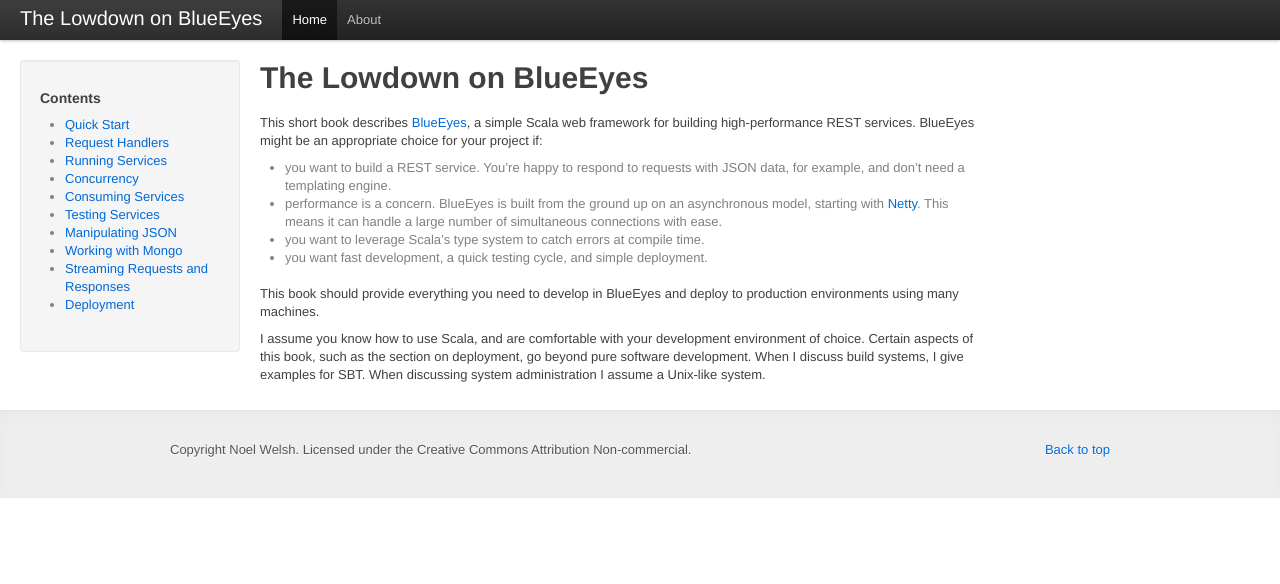
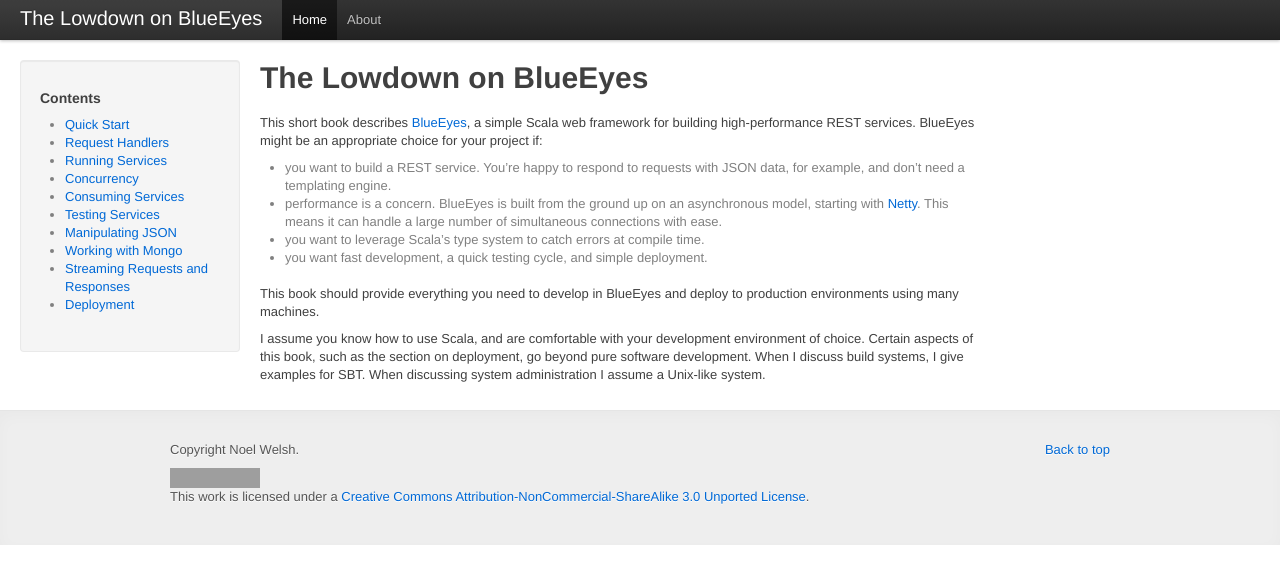
Before and after one commit to noelwelsh/making-eyes, a Jekyll site: the page built from index.markdown, in a window 1280 px wide. Shown: the top 584 px of the page. Built offline with Jekyll 4.4.1, drawn with Linux system fonts in a browser that asks for light colours; part of the change alters nothing that is shown; grey boxes are pictures that could not be loaded.

Commit message:
Add licence and analytics tracking code

```diff
--- a/_layouts/page.html
+++ b/_layouts/page.html
@@ -3,8 +3,8 @@
     <meta http-equiv="Content-Type" content="text/html; charset=utf-8">
     <title>{{ page.title }}</title>
 
-    <link href="/css/bootstrap.min.css" rel="stylesheet" type="text/css">
-    <link href="/css/pygments.css" rel="stylesheet" type="text/css">
+    <link href="css/bootstrap.min.css" rel="stylesheet" type="text/css">
+    <link href="css/pygments.css" rel="stylesheet" type="text/css">
     <style type="text/css">
       body {
         padding-top: 60px;
@@ -50,6 +50,19 @@
         word-wrap:break-word;
       }
     </style>
+    <script type="text/javascript">
+
+  var _gaq = _gaq || [];
+  _gaq.push(['_setAccount', 'UA-27398439-1']);
+  _gaq.push(['_trackPageview']);
+
+  (function() {
+  var ga = document.createElement('script'); ga.type = 'text/javascript'; ga.async = true;
+    ga.src = ('https:' == document.location.protocol ? 'https://ssl' : 'http://www') + '.google-analytics.com/ga.js';
+    var s = document.getElementsByTagName('script')[0]; s.parentNode.insertBefore(ga, s);
+  })();
+
+    </script>
 </head>
 
 <body>
@@ -57,10 +70,10 @@
   <div class="topbar">
     <div class="topbar-inner">
       <div class="container-fluid">
-        <a class="brand" href="/">The Lowdown on BlueEyes</a>
+        <a class="brand" href="index.html">The Lowdown on BlueEyes</a>
         <ul class="nav">
-          <li class="active"><a href="/">Home</a></li>
-          <li><a href="/about.html">About</a></li>
+          <li class="active"><a href="index.html">Home</a></li>
+          <li><a href="about.html">About</a></li>
         </ul>
       </div>
     </div>
@@ -71,16 +84,16 @@
       <div class="well">
         <h5>Contents</h5>
         <ul>
-          <li><a href="/intro.html">Quick Start</a></li>
-          <li><a href="/request-handlers.html">Request Handlers</a></li>
-          <li><a href="/running.html">Running Services</a></li>
-          <li><a href="/concurrency.html">Concurrency</a></li>
-          <li><a href="/http-client.html">Consuming Services</a></li>
-          <li><a href="/testing.html">Testing Services</a></li>
-          <li><a href="/json.html">Manipulating JSON</a></li>
-          <li><a href="/mongo.html">Working with Mongo</a></li>
-          <li><a href="/streaming.html">Streaming Requests and Responses</a></li>
-          <li><a href="/deployment.html">Deployment</a></li>
+          <li><a href="intro.html">Quick Start</a></li>
+          <li><a href="request-handlers.html">Request Handlers</a></li>
+          <li><a href="running.html">Running Services</a></li>
+          <li><a href="concurrency.html">Concurrency</a></li>
+          <li><a href="http-client.html">Consuming Services</a></li>
+          <li><a href="testing.html">Testing Services</a></li>
+          <li><a href="json.html">Manipulating JSON</a></li>
+          <li><a href="mongo.html">Working with Mongo</a></li>
+          <li><a href="streaming.html">Streaming Requests and Responses</a></li>
+          <li><a href="deployment.html">Deployment</a></li>
         </ul>
       </div>
     </div>
@@ -94,7 +107,8 @@
   <footer class="footer">
     <div class="container">
       <p class="pull-right"><a href="#">Back to top</a></p>
-      <p>Copyright Noel Welsh. Licensed under the Creative Commons Attribution Non-commercial.</p>
+      <p>Copyright Noel Welsh.</p>
+      <p><a rel="license" href="http://creativecommons.org/licenses/by-nc-sa/3.0/"><img alt="Creative Commons Licence" style="border-width:0" src="http://i.creativecommons.org/l/by-nc-sa/3.0/80x15.png" /></a><br />This work is licensed under a <a rel="license" href="http://creativecommons.org/licenses/by-nc-sa/3.0/">Creative Commons Attribution-NonCommercial-ShareAlike 3.0 Unported License</a>.</p>
     </div>
   </footer>
 </body>
```
